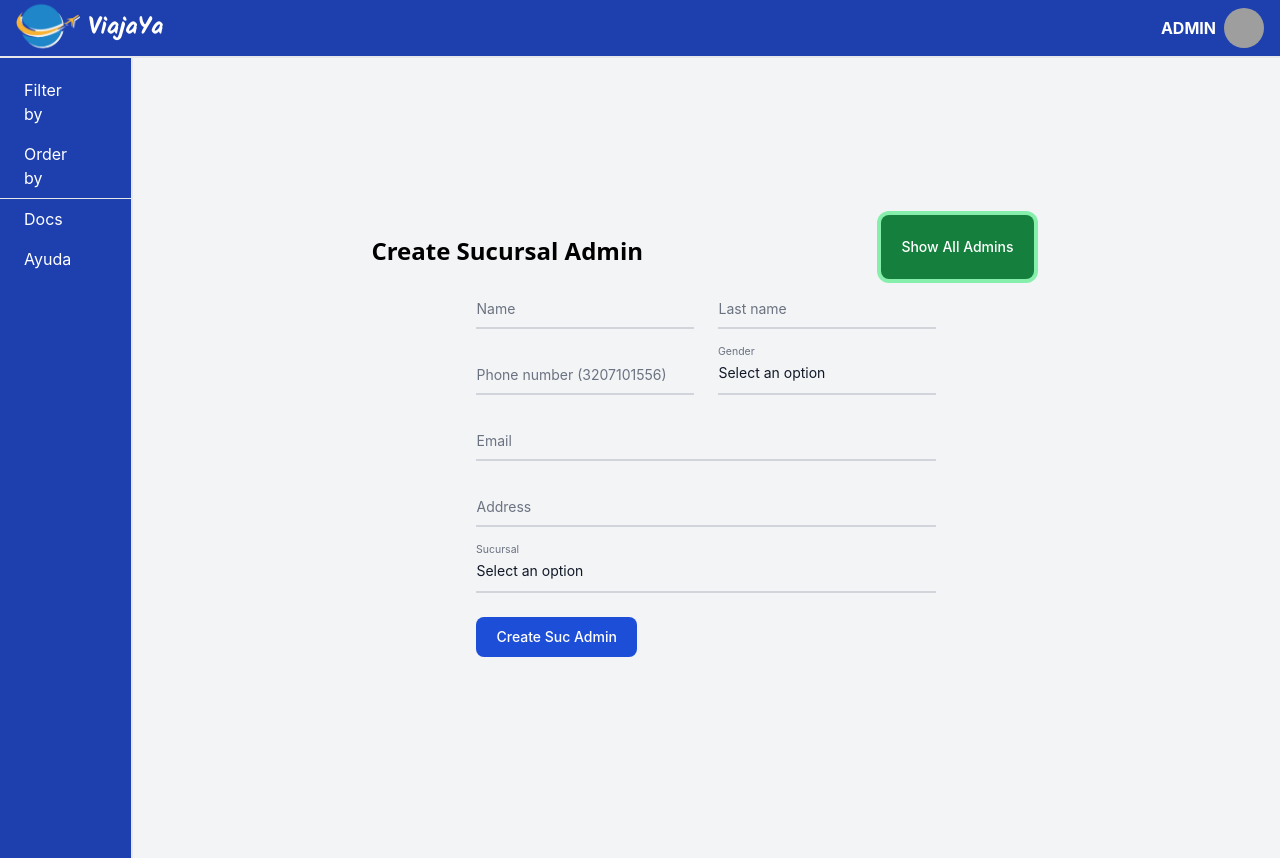
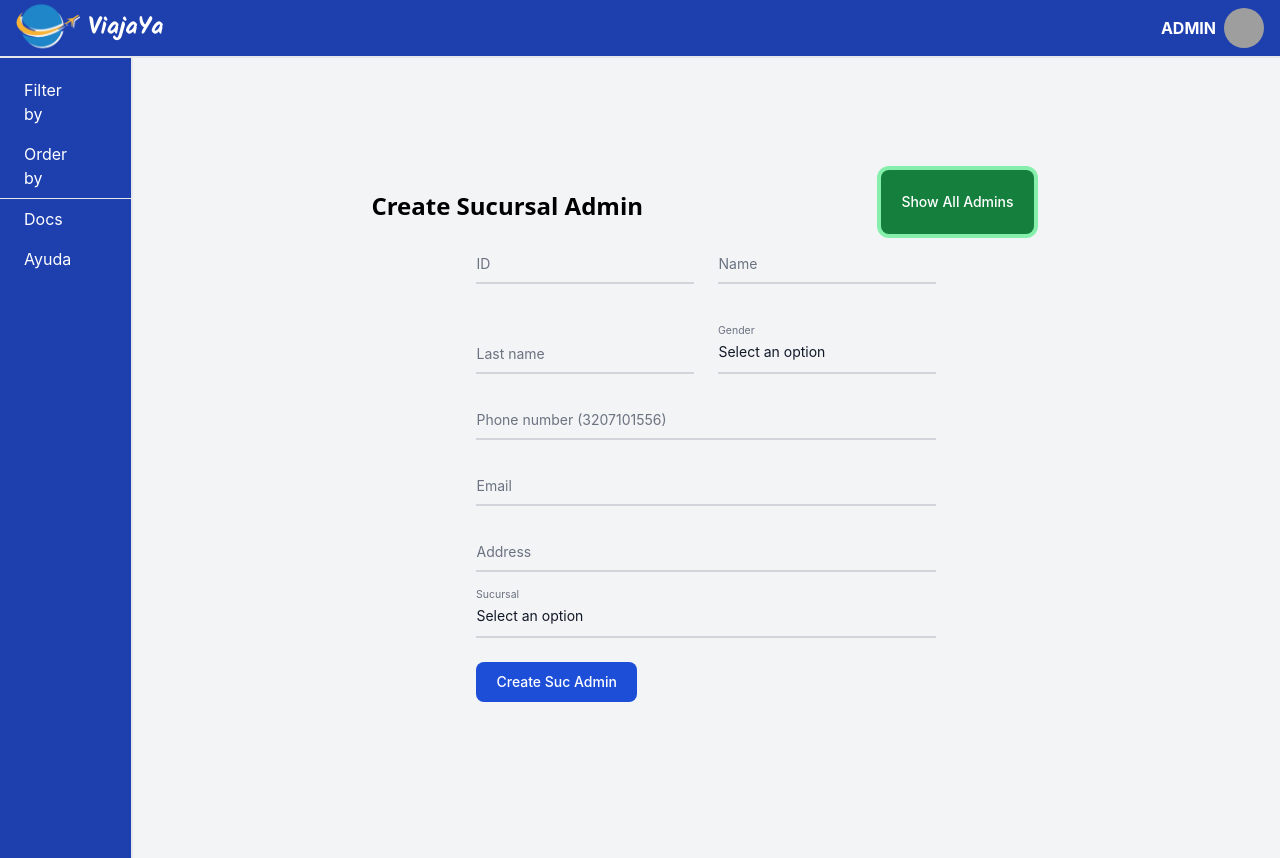
Before and after one commit to coscristian/Agencia-de-Viajes, a React (Create React App) app: page /admin/suc_admins in a window 1280 px wide. Both pictures are taken after a click on the button "Add Admin". Built offline with nearby package versions, Linux system fonts and the light colour scheme; grey boxes are pictures that could not be loaded.

Commit message:
Fix id admin

```diff
--- a/src/pages/admins.jsx
+++ b/src/pages/admins.jsx
@@ -9,6 +9,7 @@ import { Link, Outlet } from "react-router-dom";
 
 const backendData = [
   {
+    id: "1297685647",
     name: "Juan Carlos",
     lastName: "Ramirez",
     gender: "Masculino",
@@ -17,6 +18,7 @@ const backendData = [
     sucursal: "Pereira",
   },
   {
+    id: "2787585646",
     name: "Sebastian",
     lastName: "Mena Quezada",
     gender: "Masculino",
@@ -25,6 +27,7 @@ const backendData = [
     sucursal: "Medellín",
   },
   {
+    id: "1498685647",
     name: "Yuldavis",
     lastName: "Cossio Perea",
     gender: "Femenino",
@@ -33,6 +36,7 @@ const backendData = [
     sucursal: "Bogotá",
   },
   {
+    id: "1497685647",
     name: "Juan José",
     lastName: "Quesada Cossio",
     gender: "Masculino",
@@ -90,15 +94,18 @@ const Admins = () => {
         {showTable ? (
           <SucursalAdminsTable adminsList={admins} />
         ) : (
-          <FormCreateAdmin adminsList={admins} setShowTable={setShowTable} setAdmins={setAdmins}/>
+          <FormCreateAdmin
+            adminsList={admins}
+            setShowTable={setShowTable}
+            setAdmins={setAdmins}
+          />
         )}
       </div>
     </div>
   );
 };
 
-const FormCreateAdmin = ({adminsList, setShowTable, setAdmins}) => {
-
+const FormCreateAdmin = ({ adminsList, setShowTable, setAdmins }) => {
   const form = useRef(null);
 
   const submitCreateAdminForm = (e) => {
@@ -112,11 +119,26 @@ const FormCreateAdmin = ({adminsList, setShowTable, setAdmins}) => {
 
     setShowTable(true);
     setAdmins([...adminsList, newAdmin]);
-  }
+  };
 
   return (
     <form ref={form} onSubmit={submitCreateAdminForm}>
       <div class="grid md:grid-cols-2 md:gap-6">
+        <div class="relative z-0 w-full mb-6 group">
+          <input
+            type="text"
+            name="id"
+            class="block py-2.5 px-0 w-full text-sm text-gray-900 bg-transparent border-0 border-b-2 border-gray-300 appearance-none dark:text-black dark:border-gray-600 dark:focus:border-blue-500 focus:outline-none focus:ring-0 focus:border-blue-600 peer"
+            placeholder=" "
+            required
+          />
+          <label
+            for="id"
+            class="peer-focus:font-medium absolute text-sm text-gray-500 dark:text-gray-400 duration-300 transform -translate-y-6 scale-75 top-3 -z-10 origin-[0] peer-focus:left-0 peer-focus:text-blue-600 peer-focus:dark:text-blue-500 peer-placeholder-shown:scale-100 peer-placeholder-shown:translate-y-0 peer-focus:scale-75 peer-focus:-translate-y-6"
+          >
+            ID
+          </label>
+        </div>
         <div class="relative z-0 w-full mb-6 group">
           <input
             type="text"
@@ -147,23 +169,6 @@ const FormCreateAdmin = ({adminsList, setShowTable, setAdmins}) => {
             Last name
           </label>
         </div>
-      </div>
-      <div class="grid md:grid-cols-2 md:gap-6">
-        <div class="relative z-0 w-full mb-6 group">
-          <input
-            type="tel"
-            name="phoneNumber"
-            class="block py-2.5 px-0 w-full text-sm text-gray-900 bg-transparent border-0 border-b-2 border-gray-300 appearance-none dark:text-black dark:border-gray-600 dark:focus:border-blue-500 focus:outline-none focus:ring-0 focus:border-blue-600 peer"
-            placeholder=" "
-            required
-          />
-          <label
-            for="phoneNumber"
-            class="peer-focus:font-medium absolute text-sm text-gray-500 dark:text-gray-400 duration-300 transform -translate-y-6 scale-75 top-3 -z-10 origin-[0] peer-focus:left-0 peer-focus:text-blue-600 peer-focus:dark:text-blue-500 peer-placeholder-shown:scale-100 peer-placeholder-shown:translate-y-0 peer-focus:scale-75 peer-focus:-translate-y-6"
-          >
-            Phone number (3207101556)
-          </label>
-        </div>
         <div class="relative z-0 w-full mb-6 group">
           <select
             name="gender"
@@ -185,6 +190,21 @@ const FormCreateAdmin = ({adminsList, setShowTable, setAdmins}) => {
           </label>
         </div>
       </div>
+      <div class="relative z-0 w-full mb-6 group">
+          <input
+            type="tel"
+            name="phoneNumber"
+            class="block py-2.5 px-0 w-full text-sm text-gray-900 bg-transparent border-0 border-b-2 border-gray-300 appearance-none dark:text-black dark:border-gray-600 dark:focus:border-blue-500 focus:outline-none focus:ring-0 focus:border-blue-600 peer"
+            placeholder=" "
+            required
+          />
+          <label
+            for="phoneNumber"
+            class="peer-focus:font-medium absolute text-sm text-gray-500 dark:text-gray-400 duration-300 transform -translate-y-6 scale-75 top-3 -z-10 origin-[0] peer-focus:left-0 peer-focus:text-blue-600 peer-focus:dark:text-blue-500 peer-placeholder-shown:scale-100 peer-placeholder-shown:translate-y-0 peer-focus:scale-75 peer-focus:-translate-y-6"
+          >
+            Phone number (3207101556)
+          </label>
+        </div>
       <div class="relative z-0 w-full mb-6 group">
         <input
           type="email"
@@ -254,6 +274,9 @@ const SucursalAdminsTable = ({ adminsList }) => {
         <thead class="text-xs text-gray-700 uppercase bg-gray-50 dark:bg-gray-700 dark:text-gray-400">
           <tr>
             <th scope="col" class="px-6 py-3">
+              ID
+            </th>
+            <th scope="col" class="px-6 py-3">
               Name
             </th>
             <th scope="col" class="px-6 py-3">
@@ -284,13 +307,18 @@ const SucursalAdminsTable = ({ adminsList }) => {
                   scope="row"
                   class="px-6 py-4 font-medium text-gray-900 whitespace-nowrap dark:text-white"
                 >
+                  {admin.id}
+                </th>
+                <td class="px-6 py-4 font-medium text-gray-900 whitespace-nowrap dark:text-white">
                   {admin.name}
-                </th>
-                <td class="px-6 py-4 font-medium text-gray-900 whitespace-nowrap dark:text-white">{admin.lastName}</td>
+                </td>
+                <td class="px-6 py-4">{admin.lastName}</td>
                 <td class="px-6 py-4">{admin.gender}</td>
                 <td class="px-6 py-4">{admin.address}</td>
+                <td class="px-6 py-4 font-medium text-gray-900 whitespace-nowrap dark:text-white">
+                  {admin.sucursal}
+                </td>
                 <td class="px-6 py-4">{admin.email}</td>
-                <td class="px-6 py-4 font-medium text-gray-900 whitespace-nowrap dark:text-white">{admin.sucursal}</td>
                 <td class="px-6 py-4 text-right">
                   <a
                     href="#"
```
